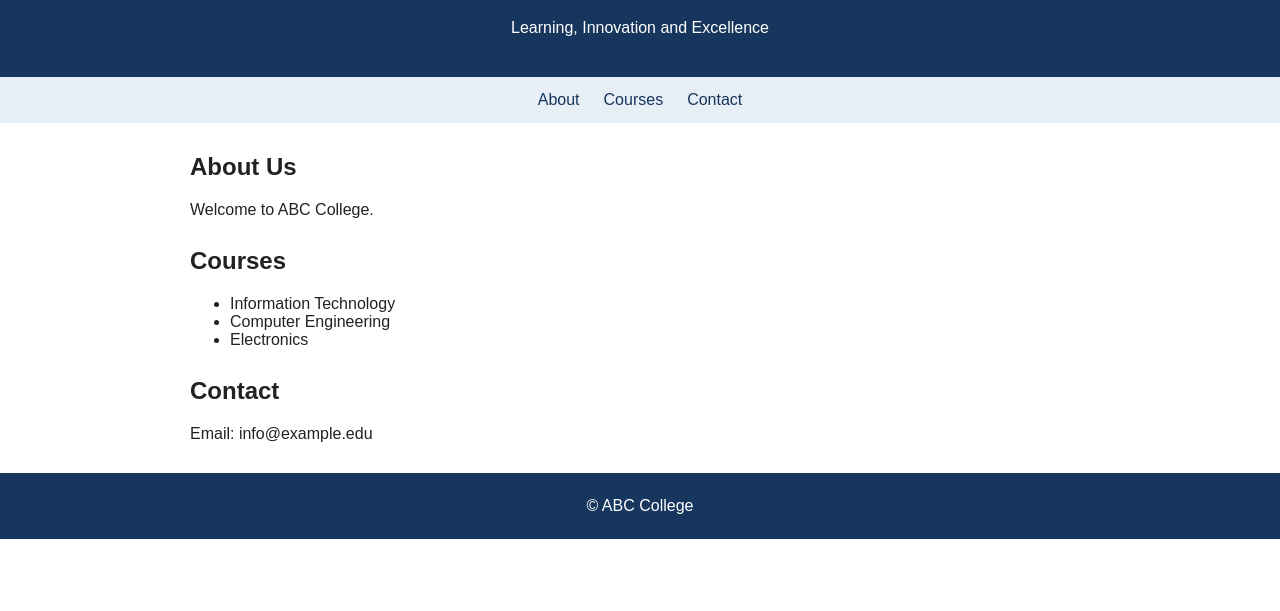
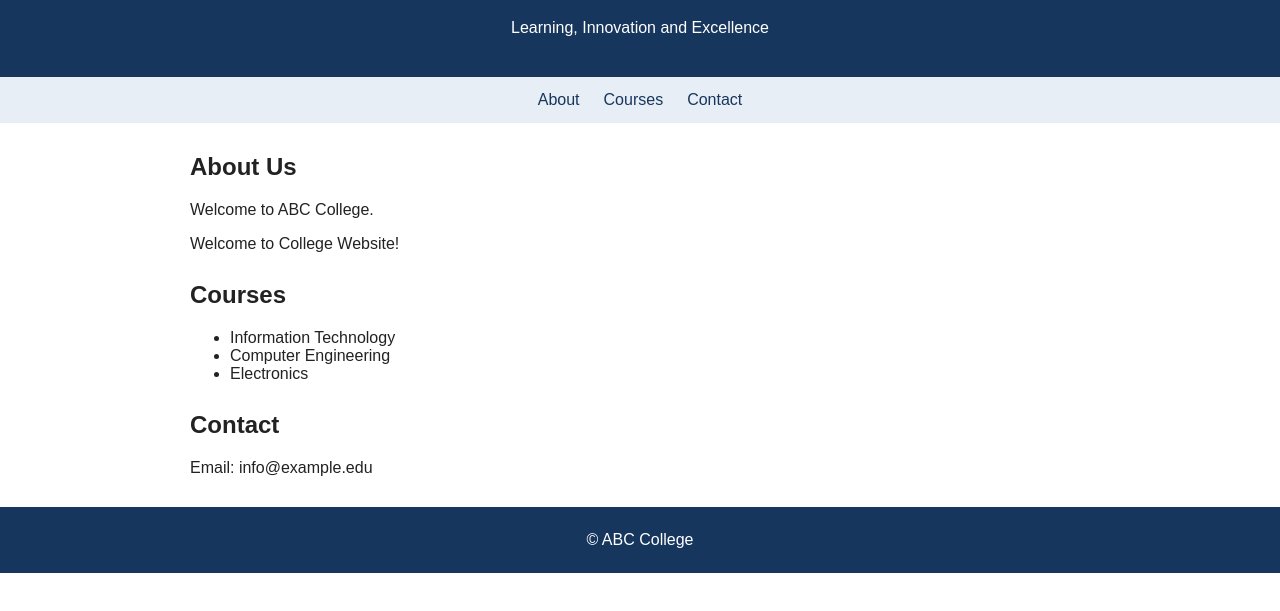
Before and after one commit to angelchugh28/CollegeWebsite, a plain HTML site: page index.html in a window 1280 px wide. Shown: the part 85-696 px from the top of the page. Drawn offline with Linux system fonts and the light colour scheme.

Commit message:
Updated College Website

```diff
--- a/index.html
+++ b/index.html
@@ -18,6 +18,7 @@
     <section id="about">
         <h2>About Us</h2>
         <p>Welcome to ABC College.</p>
+        <p>Welcome to College Website!</p>
     </section>
 <section id="courses">
     <h2>Courses</h2>
```
